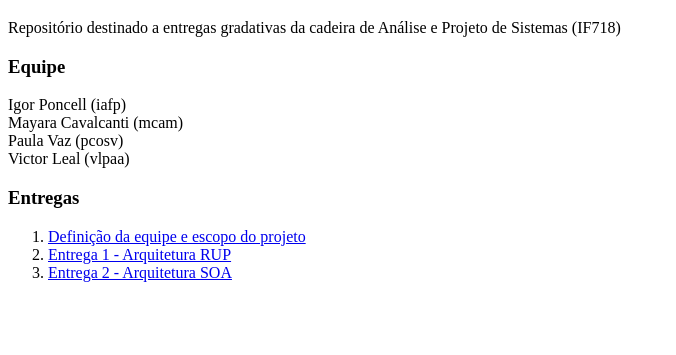
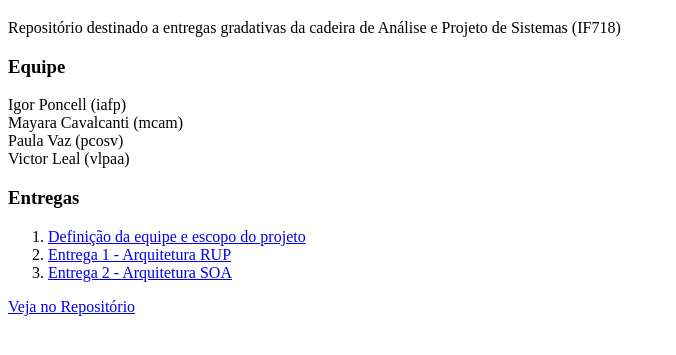
Before and after one commit to pcosv/pcosv.github.io, a plain HTML site: page index.html in a window 1280 px wide. Shown: the part 61-416 px from the top of the page, without its empty margins (0-676 px from the left). Drawn offline with Linux system fonts and the light colour scheme.

Commit message:
adicionei link pro repositorio

```diff
--- a/index.html
+++ b/index.html
@@ -22,5 +22,8 @@
       </li>
     </ol>
 
+    <a href="https://github.com/pcosv/vegaps">Veja no Repositório</a>
+
+
   </body>
 </html>
```
